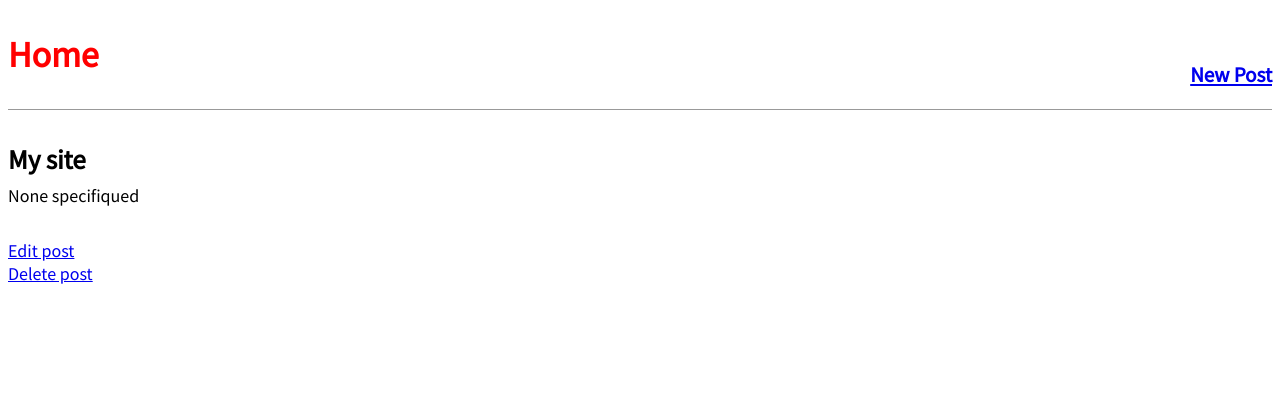
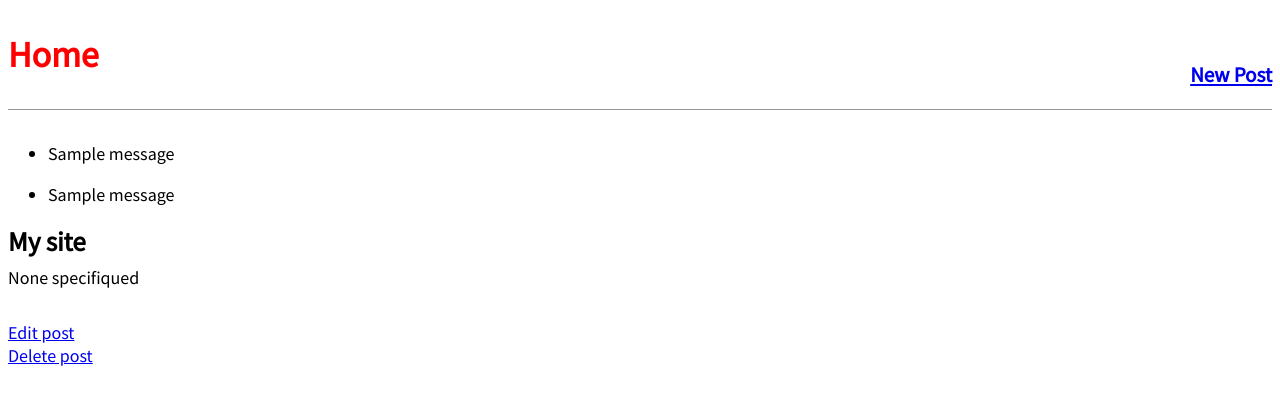
Before and after one commit to faamaral/Blog-example, a Django app: a page that uses templates/base.html in a window 1280 px wide. Shown: the top 405 px of the page. Run offline with Django 3.2, Linux system fonts and the light colour scheme; data comes from the database, SQL or seed files in the repository; one stand-in notice (Sample message) is shown.

Commit message:
Exibindo messagens ao criar, editar e deletar posts

```diff
--- a/blog/templates/blog/post_detail.html
+++ b/blog/templates/blog/post_detail.html
@@ -1,6 +1,13 @@
 {% extends 'base.html' %}
 {% block title %} Blog - Detail {% endblock title %}
 {% block content %}
+{% if messages %}
+    <ul class="messages">
+        {% for message in messages %}
+        <li {% if message.tags %} class="{{ message.tags }}"{% endif %}> {{ message }}</li>
+        {% endfor %}
+    </ul>
+{% endif %}
         <div class="post-entry">
             <h2>{{ object.title }}</h2>
             <p>{{ object.content }} </p>
--- a/blog/views.py
+++ b/blog/views.py
@@ -1,5 +1,7 @@
 from django.shortcuts import render
 from django.urls import reverse_lazy
+from django.contrib.messages.views import SuccessMessageMixin
+from django.contrib import messages
 from django.views.generic import ListView, DetailView, UpdateView, DeleteView
 from django.views.generic.edit import CreateView
 from . models import Post
@@ -13,18 +15,39 @@
     template_name = 'blog/post_detail.html'
     #context_object_name = 'custom'
 
-class BlogCreateView(CreateView):
+class BlogCreateView(SuccessMessageMixin,CreateView):
     model = Post
     template_name = 'blog/post_new.html'
     #fields = '__all__'
-    fields = ('title', 'content', 'author')
+    fields = ('title', 'slug', 'content', 'author')
+    success_message = "%(field) - has sucessfully created!"
 
-class BlogUpdateView(UpdateView):
+    def get_success_message(self, cleaned_data):
+        return self.success_message % dict(
+            cleaned_data,
+            field=self.object.title,
+        )
+
+class BlogUpdateView(SuccessMessageMixin,UpdateView):
     model = Post
     template_name = 'blog/post_edit.html'
     fields = ('title', 'content')
+    success_message = "%(field) - has sucessfully updated!"
 
-class BlogDeleteView(DeleteView):
+    def get_success_message(self, cleaned_data):
+        return self.success_message % dict(
+            cleaned_data,
+            field=self.object.title,
+        )
+
+class BlogDeleteView(SuccessMessageMixin, DeleteView):
     model = Post
     template_name = 'blog/post_delete.html'
     success_url = reverse_lazy('home')
+    success_message = "%(field) - has been deleted!"
+
+    def delete(self, request, *args, **kwargs):
+        messages.success(self.request,self.success_message)
+        return super(
+            BlogDeleteView, self
+        ).delete(request, *args, **kwargs)
--- a/templates/base.html
+++ b/templates/base.html
@@ -19,6 +19,13 @@
         </div>
     </header>
     <div class="container">
+        {% if messages %}
+            <ul class="messages">
+                {% for message in messages %}
+                <li{% if message.tags %} class="{{ message.tags }}"{% endif %}>{{ message }}</li>
+                {% endfor %}
+            </ul>
+        {% endif %}
     {% block content %} {% endblock content %}
     </div>
 </body>
```
